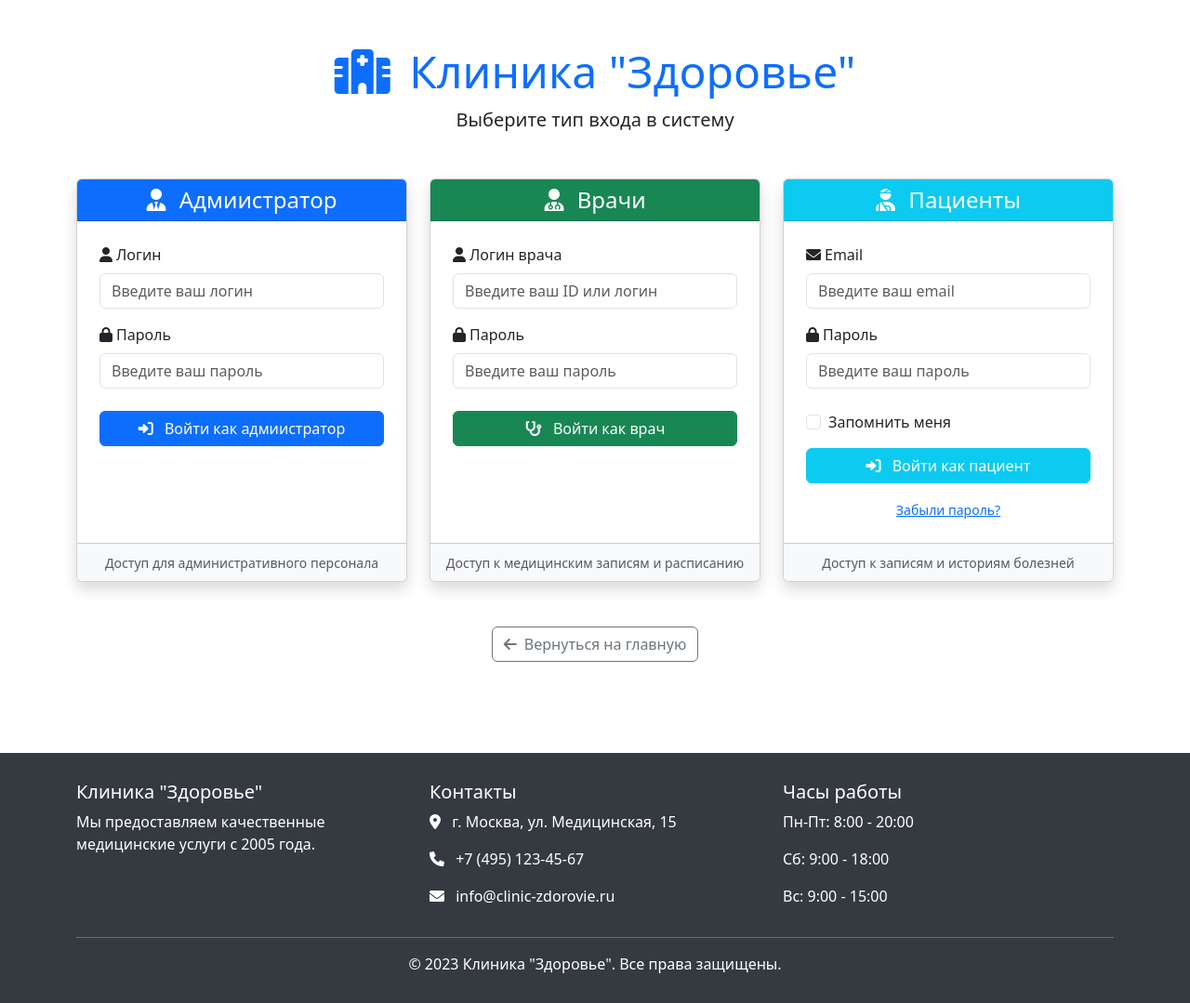
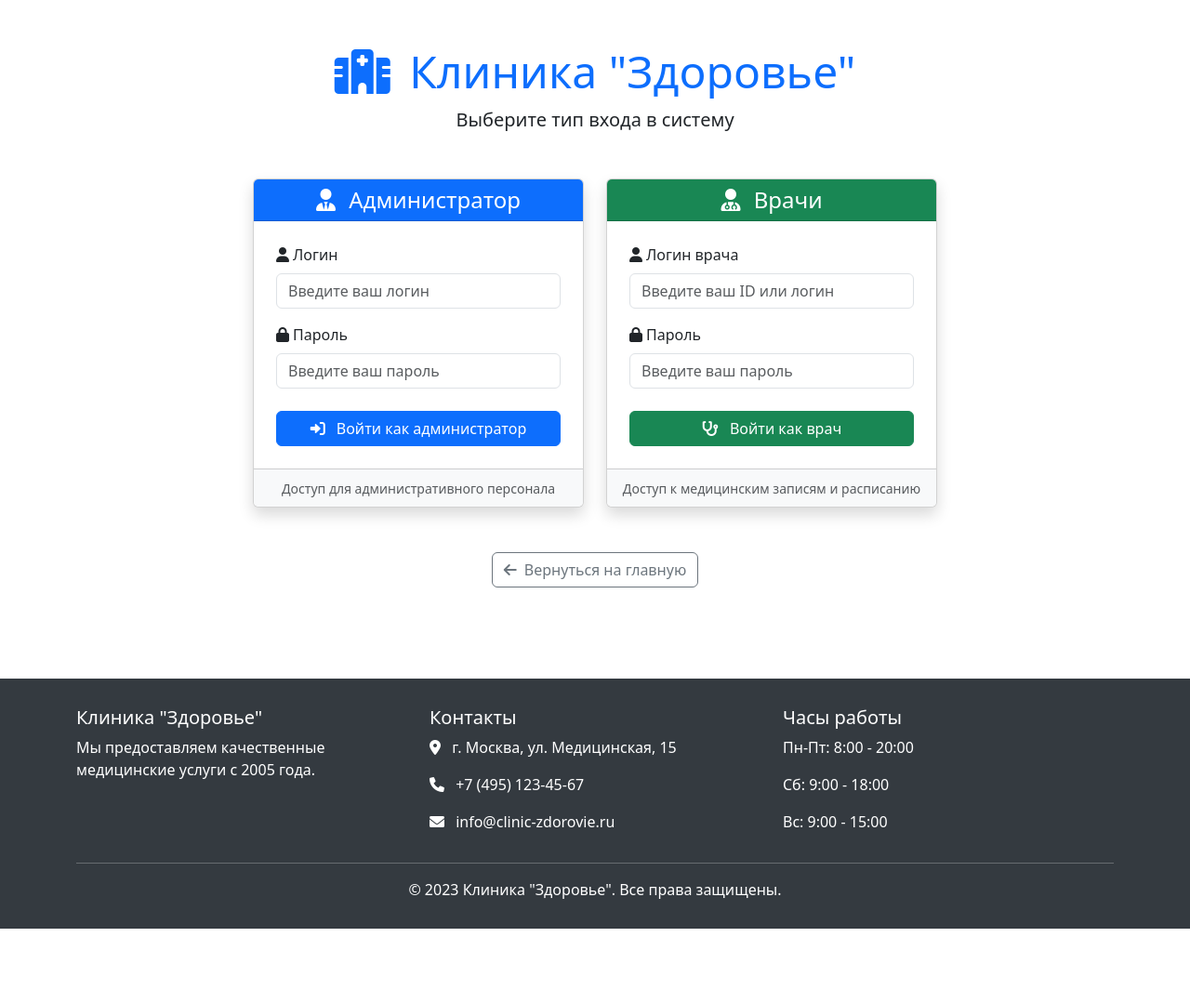
Before and after one commit to Kirill863/diplom_clinic, a Django app: page /staff/login/ in a window 1280 px wide. Shown: the part 56-1135 px from the top of the page at 93% size. After the commit the page ends 1055 px from the top, so only its background shows below. Run offline with Django 5.2, Linux system fonts and the light colour scheme.

Commit message:
d_убралл модуль для пациентов

```diff
--- a/core/templates/core/staff_login.html
+++ b/core/templates/core/staff_login.html
@@ -20,7 +20,7 @@
                 <div class="card-header bg-primary text-white text-center">
                     <h4 class="mb-0">
                         <i class="fas fa-user-tie me-2"></i>
-                        Адмиистратор
+                        Администратор
                     </h4>
                 </div>
                 <div class="card-body p-4">
@@ -56,7 +56,7 @@
                         <div class="d-grid">
                             <button type="submit" class="btn btn-primary">
                                 <i class="fas fa-sign-in-alt me-2"></i>
-                                Войти как адмиистратор
+                                Войти как администратор
                             </button>
                         </div>
                     </form>
@@ -119,68 +119,6 @@
                 </div>
             </div>
         </div>
-
-        <!-- Форма входа для пациентов -->
-        <div class="col-lg-4 col-md-6 mb-4">
-            <div class="card shadow h-100">
-                <div class="card-header bg-info text-white text-center">
-                    <h4 class="mb-0">
-                        <i class="fas fa-user-injured me-2"></i>
-                        Пациенты
-                    </h4>
-                </div>
-                <div class="card-body p-4">
-                    {% if messages and form_type == 'patient' %}
-                        {% for message in messages %}
-                        <div class="alert alert-{{ message.tags }} alert-dismissible fade show" role="alert">
-                            {{ message }}
-                            <button type="button" class="btn-close" data-bs-dismiss="alert"></button>
-                        </div>
-                        {% endfor %}
-                    {% endif %}
-
-                    <form method="post">
-                        {% csrf_token %}
-                        <input type="hidden" name="form_type" value="patient">
-
-                        <div class="mb-3">
-                            <label for="patient_email" class="form-label">
-                                <i class="fas fa-envelope me-1"></i>Email
-                            </label>
-                            <input type="email" class="form-control" id="patient_email" name="email"
-                                    placeholder="Введите ваш email" required>
-                        </div>
-
-                        <div class="mb-4">
-                            <label for="patient_password" class="form-label">
-                                <i class="fas fa-lock me-1"></i>Пароль
-                            </label>
-                            <input type="password" class="form-control" id="patient_password" name="password"
-                                    placeholder="Введите ваш пароль" required>
-                        </div>
-
-                        <div class="mb-3 form-check">
-                            <input type="checkbox" class="form-check-input" id="remember_me" name="remember_me">
-                            <label class="form-check-label" for="remember_me">Запомнить меня</label>
-                        </div>
-
-                        <div class="d-grid">
-                            <button type="submit" class="btn btn-info text-white">
-                                <i class="fas fa-sign-in-alt me-2"></i>
-                                Войти как пациент
-                            </button>
-                        </div>
-                    </form>
-
-                    <div class="text-center mt-3">
-                        <a href="#" class="small">Забыли пароль?</a>
-                    </div>
-                </div>
-                <div class="card-footer bg-light text-center">
-                    <small class="text-muted">Доступ к записям и историям болезней</small>
-                </div>
-            </div>
-        </div>
     </div>
 
     <div class="text-center mt-4">
```
Also changed, not shown: db.sqlite3.
